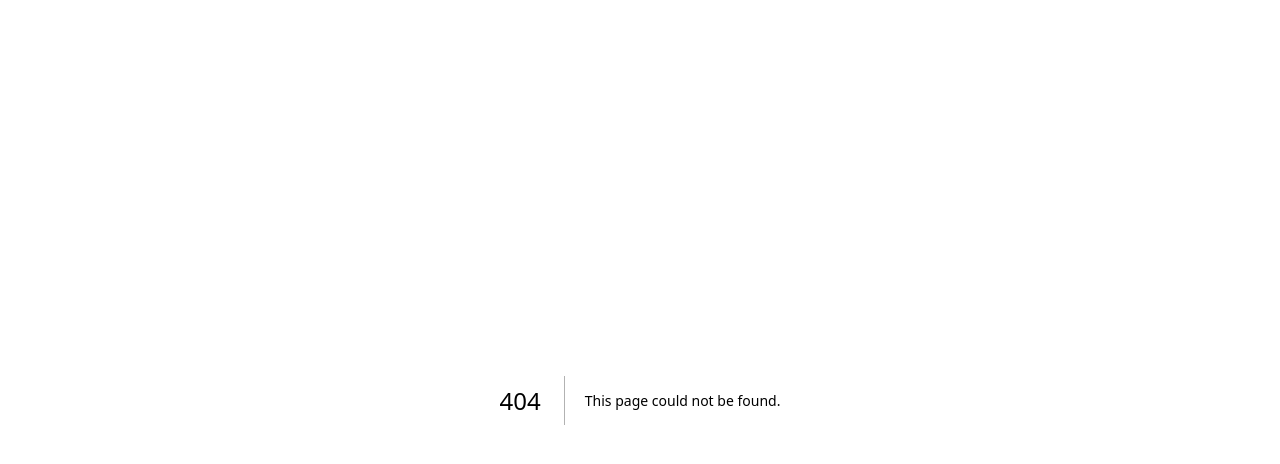
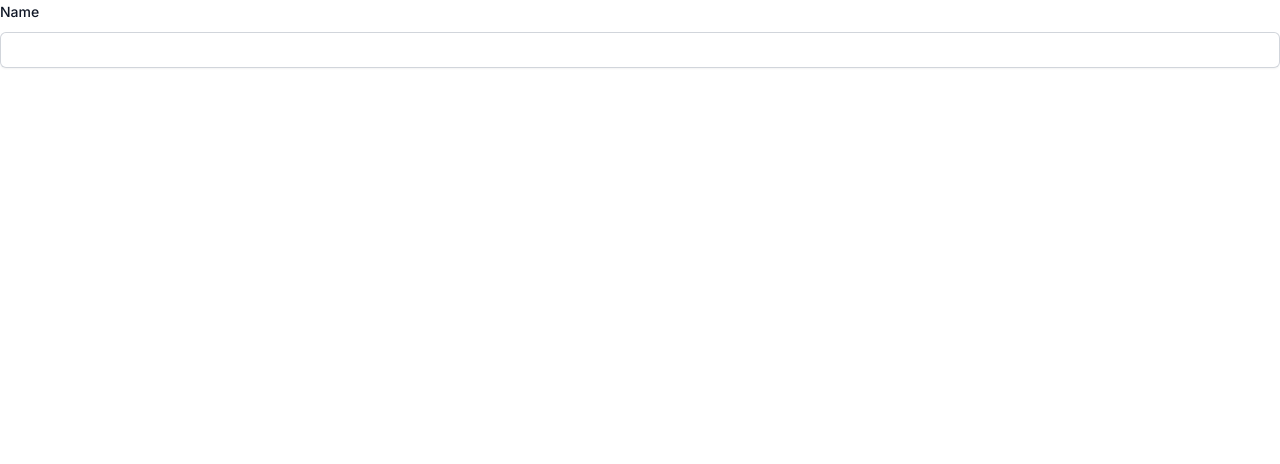
Before and after one commit to KuraoHikari/anime, a Next.js app: page /auth in a window 1280 px wide. Before the commit this address had no page. Shown: the top 464 px of the page. Built offline with nearby package versions, Linux system fonts and the light colour scheme.

Commit message:
auth momemnt

```diff
--- /dev/null
+++ b/app/auth/components/AuthForm.tsx
@@ -0,0 +1,25 @@
+"use client";
+
+import { Input } from "@/app/components/Inputs";
+import { FieldValues, useForm } from "react-hook-form";
+
+const AuthForm = () => {
+ const {
+  register,
+  handleSubmit,
+  formState: { errors },
+ } = useForm<FieldValues>({
+  defaultValues: {
+   name: "",
+   email: "",
+   password: "",
+  },
+ });
+ return (
+  <div>
+   <Input id="name" label="Name" register={register} errors={errors} disabled={false} />
+  </div>
+ );
+};
+
+export default AuthForm;
--- /dev/null
+++ b/app/auth/page.tsx
@@ -0,0 +1,9 @@
+import AuthForm from "./components/AuthForm";
+
+export default function AuthPage() {
+ return (
+  <div>
+   <AuthForm />
+  </div>
+ );
+}
--- /dev/null
+++ b/app/components/Inputs/Input.tsx
@@ -0,0 +1,65 @@
+"use client";
+
+import clsx from "clsx";
+import { FieldErrors, FieldValues, UseFormRegister } from "react-hook-form";
+
+interface InputProps {
+ label: string;
+ id: string;
+ type?: string;
+ required?: boolean;
+ register: UseFormRegister<FieldValues>;
+ errors: FieldErrors;
+ disabled?: boolean;
+}
+
+export const Input: React.FC<InputProps> = ({ label, id, type, required, register, errors, disabled }) => {
+ return (
+  <div>
+   <label
+    className="
+  block
+  text-sm
+  font-medium
+  leading-6
+  text-gray-900
+ "
+    htmlFor={id}
+   >
+    {label}
+   </label>
+   <div className="mt-2">
+    <input
+     id={id}
+     type={type}
+     autoComplete={id}
+     disabled={disabled}
+     {...register(id, { required })}
+     className={clsx(
+      `
+   form-input
+   block
+   w-full
+   rounded-md
+   border-0
+   py-1.5
+   text-gray-900
+   shadow-sm
+   ring-1
+   ring-inset
+   ring-gray-300
+   placeholder:text-gray-400
+   focus:ring-2
+   focus:ring-inset
+   focus:ring-sky-600
+   sm:text-sm
+   sm:leading-6
+   `,
+      errors[id] && "focus:ring-rose-500",
+      disabled && "opacity-50 cursor-default"
+     )}
+    />
+   </div>
+  </div>
+ );
+};
--- /dev/null
+++ b/app/components/Inputs/index.ts
@@ -0,0 +1 @@
+export * from "./Input";
--- a/package.json
+++ b/package.json
@@ -13,12 +13,14 @@
   "@types/react": "18.2.18",
   "@types/react-dom": "18.2.7",
   "autoprefixer": "10.4.14",
+  "clsx": "^2.0.0",
   "eslint": "8.46.0",
   "eslint-config-next": "13.4.12",
   "next": "13.4.12",
   "postcss": "8.4.27",
   "react": "18.2.0",
   "react-dom": "18.2.0",
+  "react-hook-form": "^7.45.4",
   "react-icons": "^4.10.1",
   "tailwindcss": "3.3.3",
   "typescript": "5.1.6"
```
Also changed, not shown: 1 other file (tests, documents, lock files or other folders).
